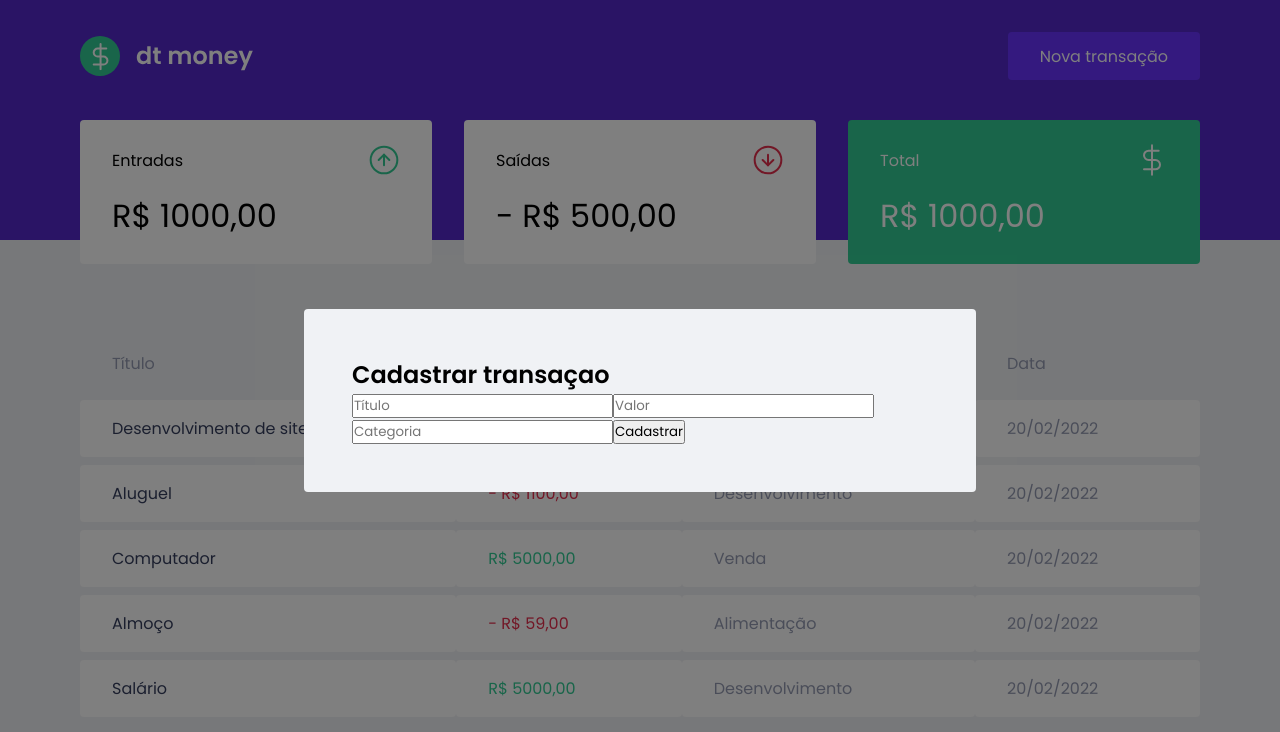
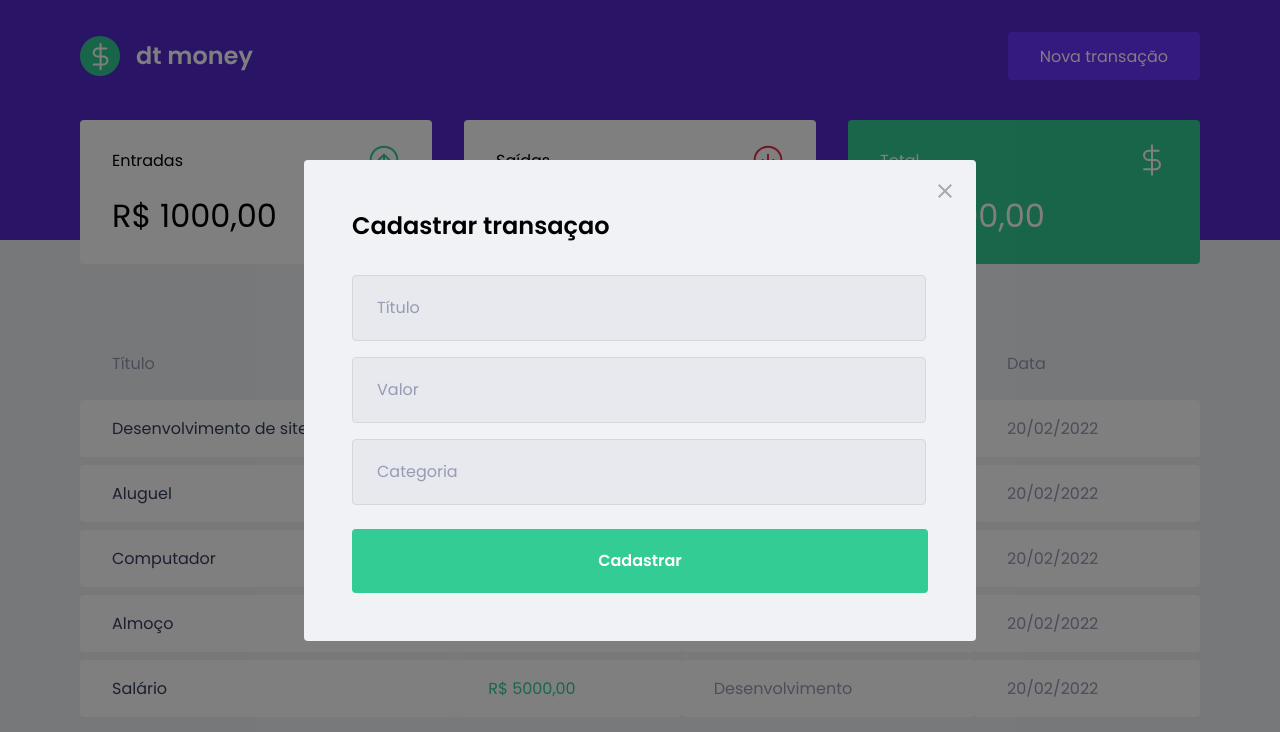
Before and after one commit to guilhermeborba/gb-finance, a React (Create React App) app: page / in a window 1280 px wide. Both pictures are taken after a click on the button "Nova transação". Shown: the top 732 px of the page. Built offline with nearby package versions, Linux system fonts and the light colour scheme; no server answers; what miragejs would draw is missing.

Commit message:
Estilizando modal

```diff
--- a/src/components/NewTransactionModal/index.tsx
+++ b/src/components/NewTransactionModal/index.tsx
@@ -1,5 +1,6 @@
 import Modal from 'react-modal';
 import { Container } from './styles';
+import closeImg from '../../assets/close.svg';
 
 interface NewTransactionModalProps{
     isOpen: boolean;
@@ -14,6 +15,13 @@
             overlayClassName="react-modal-overlay"
             className="react-modal-content"
         >
+            <button
+                type='button'
+                onClick={onRequestClose}
+                className='react-modal-close'
+                >
+                <img src={closeImg} alt="Fechar modal" />
+            </button>
             <Container>
                 <h2>Cadastrar transaçao</h2>
 
--- a/src/components/NewTransactionModal/styles.ts
+++ b/src/components/NewTransactionModal/styles.ts
@@ -1,3 +1,47 @@
 import styled from 'styled-components';
 
-export const Container = styled.div``;
+export const Container = styled.form`
+
+    h2{
+        color: var(--text--title);
+        font-size:1.5rem;
+        margin-bottom: 2rem;
+    }
+
+    input{
+        width: 91%;
+        padding:0 1.5rem;
+        height: 4rem;
+        border-radius: 0.25rem;
+        border: 1px solid #d7d7d7;
+        background: #e7e9ee;
+        font-weight: 400;
+        font-size: 1rem;
+
+        &::placeholder{
+            color: var(--text-body);
+        }
+        & + input{
+            margin-top: 1rem;
+        }
+    }
+
+    button[type="submit"]{
+        width: 100%;
+        padding: 0 1.5rem;
+        height: 4rem;
+        background: var(--green);
+        color: #fff;
+        border-radius: 0.25rem;
+        border: 0;
+        font-size: 1rem;
+        margin-top: 1.5rem;
+        font-weight: 600;
+        transition: filter 0.2s;
+
+        &:hover{
+            filter: brightness(0.9);
+        }
+    }
+
+`;
--- a/src/styles/global.ts
+++ b/src/styles/global.ts
@@ -68,6 +68,18 @@
         position: relative;
         border-radius: 0.25rem;
     }
+    .react-modal-close{
+        position: absolute;
+        right: 1.5rem;
+        top: 1.5rem;
+        border: 0;
+        background: transparent;
+        transition: filter 0.2s;
+
+        &:hover{
+            filter: brightness(0.8);
+        }
+    }
 
 
 
```
